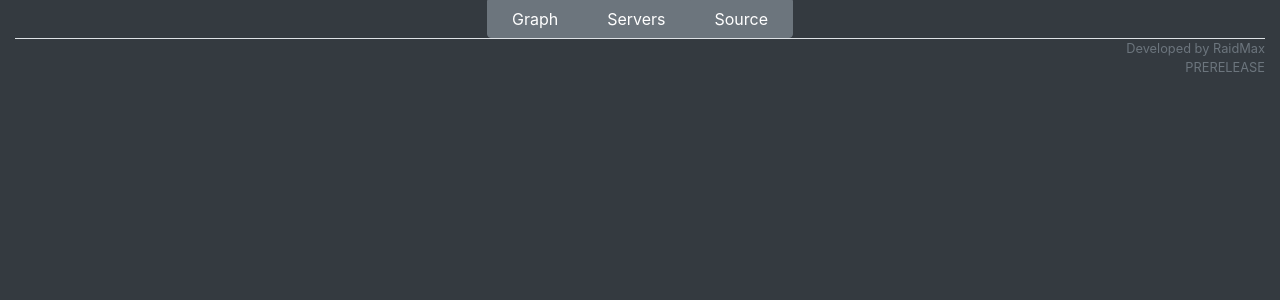
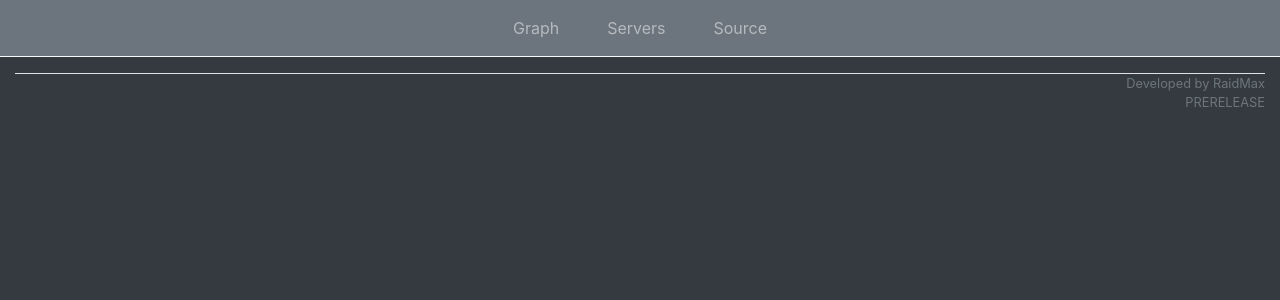
Before and after one commit to RaidMax/IW4MAdmin-Master, a Flask app: page /servers in a window 1280 px wide. Shown: the top 300 px of the page. Run offline with Flask 2, Linux system fonts and the light colour scheme; some libraries are stand-ins or nearby versions.

Commit message:
improve nav

```diff
--- a/src/master/models/instancemodel.py
+++ b/src/master/models/instancemodel.py
@@ -13,7 +13,7 @@
 
 
 class InstanceModel(object):
-    def __init__(self, id, version, uptime, servers, ip_address, webfront_url):
+    def __init__(self, id, version, uptime, servers, ip_address, webfront_url, **kwargs):
         self.id = id
         self.version = version
         self.uptime = uptime
--- a/src/master/resources/instance.py
+++ b/src/master/resources/instance.py
@@ -23,7 +23,7 @@
                 return {'message': 'instance not found'}, 404
 
     # @jwt_required
-    def put(self):
+    def put(self, id):
         try:
             remote_ip = request.remote_addr
             for index in range(0, len(request.json['servers'])):
--- a/src/master/templates/layout.html
+++ b/src/master/templates/layout.html
@@ -42,17 +42,17 @@
 
 <body class="bg-dark">
 
+<nav class="navbar navbar-expand navbar-dark bg-secondary justify-content-center border-bottom border-light mb-3">
+    <div class="navbar-nav">
+        <a href="/" class="nav-item nav-link bg-secondary pl-4 pr-4">Graph</a>
+        <a href="/servers" class="nav-item nav-link bg-secondary pl-4 pr-4">Servers</a>
+        <a href="https://github.com/RaidMax/IW4MAdmin-Master" target="_blank"
+           class="nav-item nav-link bg-secondary pl-4 pr-4">Source</a>
+    </div>
+</nav>
+
 <div class="container-fluid body-content bg-dark">
-    <div class="row">
-        <div class="btn-group m-auto" role="group" aria-label="Servers">
-            <a href="/" type="button" class="btn btn-secondary pl-4 pr-4">Graph</a>
-            <a href="/servers" type="button" class="btn btn-secondary pl-4 pr-4">Servers</a>
-            <a href="https://github.com/RaidMax/IW4MAdmin-Master" target="_blank" type="button"
-               class="btn btn-secondary pl-4 pr-4">Source</a>
-        </div>
-    </div>
     {% block content %}{% endblock %}
-
 </div>
 
 <script src="https://code.jquery.com/jquery-3.3.1.min.js"
--- a/src/master/templates/serverlist.html
+++ b/src/master/templates/serverlist.html
@@ -27,11 +27,11 @@
         <nav>
             <div class="nav nav-tabs" id="server_game_tabs" role="tablist">
                 {% for game in games %}
-                <a class="nav-item nav-link {{'active' if loop.first else ''}}" id="{{game}}_servers_tab"
+                <a class="nav-item nav-link {{'active' if loop.first else ''}} rounded-0 col-12 col-lg-auto" id="{{game}}_servers_tab"
                    data-toggle="tab" href="#{{game}}_servers" role="tab" aria-controls="{{game}}_servers"
                    aria-selected="{{'true' if loop.first else 'false' }}">
                     <div class="text-center font-weight-bold">{{game}}</div>
-                    <div>{{games[game]|sum(attribute='clientnum')}} players &ndash; {{games[game]|length}} servers</div>
+                    <div class="text-center">{{games[game]|sum(attribute='clientnum')}} players &ndash; {{games[game]|length}} servers</div>
                 </a>
                 {% endfor %}
             </div>
@@ -42,15 +42,15 @@
             <div class="tab-pane {{'show active' if loop.first else ''}}" id="{{game}}_servers" role="tabpanel"
                  aria-labelledby="{{game}}_servers_tab">
 
-                <table class="table table-dark table-striped table-hover table-responsive-lg">
+                <table class="table table-dark table-striped table-hover ">
                     <thead>
                     <tr>
                         <th>Server Name</th>
                         <th>Map Name</th>
                         <th>Players</th>
                         <th>Mode</th>
-                        <th class="text-center">Webfront</th>
-                        <th class="text-center">Connect</th>
+                        <th class="text-center d-none d-lg-table-cell">Webfront</th>
+                        <th class="text-center d-none d-lg-table-cell">Connect</th>
                     </tr>
                     </thead>
                     <tbody>
@@ -60,20 +60,20 @@
                     <tr class="server-row" data-toggle="modal" data-target="#serverModalCenter"
                         data-ip="{{server.ip}}" data-port="{{server.port}}">
                         <td data-hostname="{{server.hostname | regex_replace('\^([0-9]+|:)', '')}}"
-                            class="server-hostname">{{server.hostname | regex_replace('\^([0-9]+|:)', '')}}
+                            class="server-hostname text-break">{{server.hostname | regex_replace('\^([0-9]+|:)', '')}}
                         </td>
-                        <td data-map="{{server.map}} " class="server-map">{{server.map}}</td>
+                        <td data-map="{{server.map}}" class="server-map text-break">{{server.map}}</td>
                         <td data-clientnum="{{server.clientnum}}" data-maxclientnum="{{server.maxclientnum}}"
                             class="server-clientnum">
                             {{server.clientnum}}/{{server.maxclientnum}}
                         </td>
-                        <td data-gametype="{{server.gametype}}" class="server-gametype">{{server.gametype}}</td>
-                        <td class="text-center">
+                        <td data-gametype="{{server.gametype}}" class="server-gametype text-break">{{server.gametype}}</td>
+                        <td class="text-center d-none d-lg-table-cell">
                             {% if server.instance.webfront_url %}
                             <a href="{{server.instance.webfront_url}}" target="_blank"><span class="oi oi-globe"></span></a>
                             {% endif %}
                         </td>
-                        <td class="text-center">
+                        <td class="text-center d-none d-lg-table-cell">
                             <a href="#"><span class="oi oi-play-circle"></span></a>
                         </td>
                     </tr>
```
Also changed, not shown: src/master/context/base.py (+29 -5 lines).
